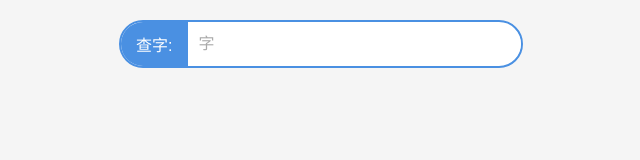
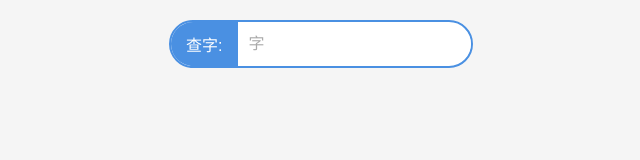
Before and after one commit to tlenny/space-ui, a website: page docs/view/dict/wen.html in a window 1280 px wide. Shown: the whole page, without its empty margins (319-959 px from the left). Drawn offline with nearby package versions, Linux system fonts and the light colour scheme.

Commit message:
增加字典查询

```diff
--- a/docs/view/dict/wen.html
+++ b/docs/view/dict/wen.html
@@ -46,14 +46,14 @@
         }
 
         .input-container {
-            max-width: 600px;
+            max-width: 300px;
             margin: 0 auto;
             display: flex;
             align-items: center;
             border: 2px solid #4a90e2;
             border-radius: 25px;
             overflow: hidden;
-            width: 400px;
+            width: 300px;
             background-color: #fff;
         }
 
```
